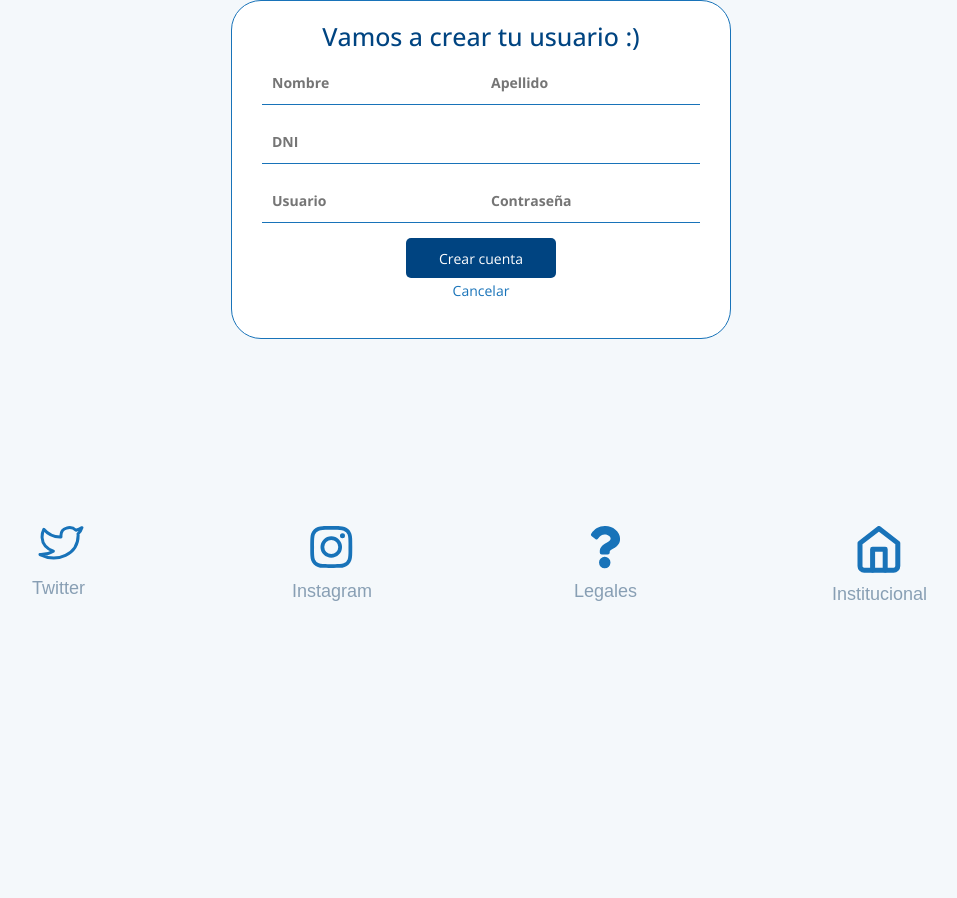
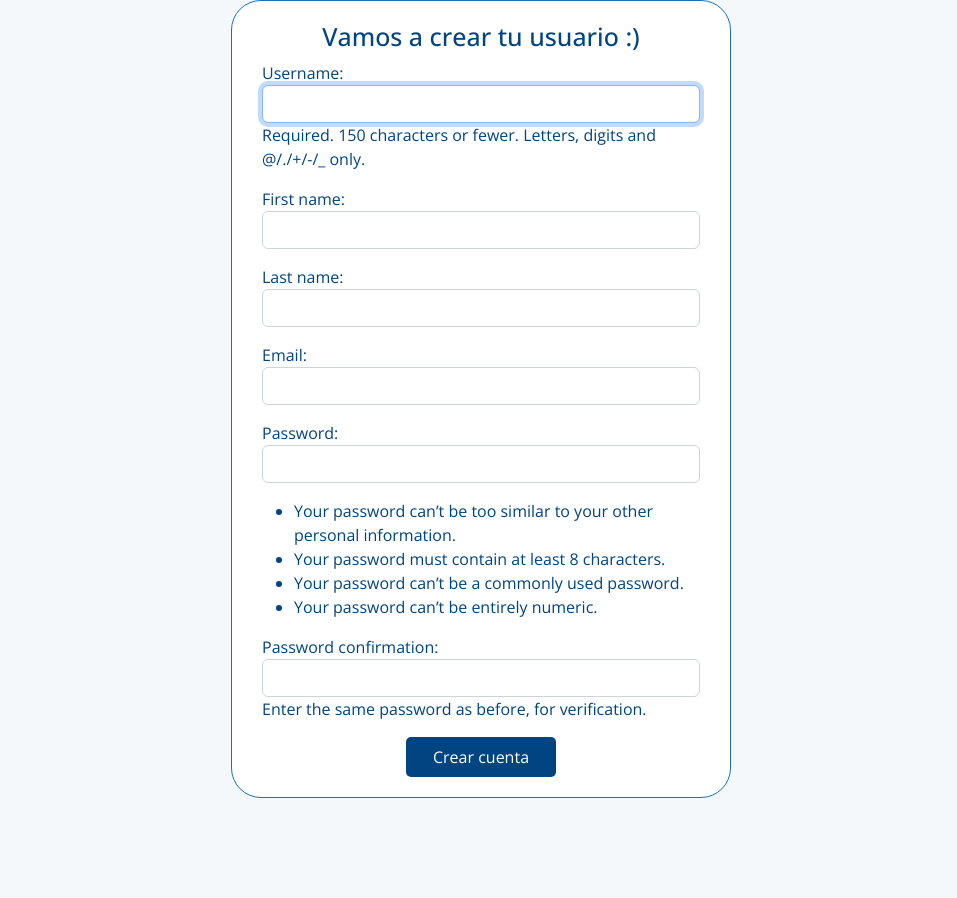
Before and after one commit to TomiiPorrini/Sprint-7, a Django app: page /register/ in a window 1280 px wide. Shown: the part 173-1071 px from the top of the page, without its empty margins (159-1116 px from the left). Before the commit the page ends 774 px from the top, so only its background shows below. Run offline with Django 4.2, Linux system fonts and the light colour scheme.

Commit message:
Pagina de registro y login creadas con sistema de autenticacion de Django. HTML adaptado. Pagina de inicio con nombre de cada usuario. Almacenamiento de cada cuenta en DB

```diff
--- /dev/null
+++ b/homebanking/Login/forms.py
@@ -0,0 +1,20 @@
+from django.contrib.auth.models import User
+from django.contrib.auth.forms import UserCreationForm
+from django import forms
+
+
+class RegisterUserForm(UserCreationForm):
+	email = forms.EmailField(widget=forms.EmailInput(attrs={'class': 'form-control'}))
+	first_name = forms.CharField(max_length=50, widget=forms.TextInput(attrs={'class': 'form-control'}))
+	last_name = forms.CharField(max_length=50, widget=forms.TextInput(attrs={'class': 'form-control'}))
+
+	class Meta:
+		model = User
+		fields = ('username', 'first_name', 'last_name', 'email', 'password1', 'password2')
+
+	def __init__(self, *args, **kwargs):
+		super(RegisterUserForm, self).__init__(*args, *kwargs)
+
+		self.fields['username'].widget.attrs['class'] = 'form-control'
+		self.fields['password1'].widget.attrs['class'] = 'form-control'
+		self.fields['password2'].widget.attrs['class'] = 'form-control'
--- a/homebanking/Login/static/Login/css/styles-reg.css
+++ b/homebanking/Login/static/Login/css/styles-reg.css
@@ -27,6 +27,7 @@ h1 {
     margin-top: -110px;
     margin-left: 168px;
 }
+
 /* gral */
 .form-login {
     width: 500px;
@@ -40,6 +41,7 @@ h1 {
     color: #004481;
     position: relative;
 }
+
 /* titulo */
 .form-login h5 {
     margin: 0;
@@ -47,6 +49,7 @@ h1 {
     height: 40px;
     font-size: 25px;
 }
+
 /* subtitulo */
 .form-login h6 {
     color: #abb9d6;
@@ -55,6 +58,7 @@ h1 {
     margin-bottom: 30px;
     font-size: 15px;
 }
+
 /* usuario y contraseña */
 .controls {
     width: 100%;
@@ -72,6 +76,7 @@ h1 {
     transition: all ease 0.5s;
     color: #1873b9;
 }
+
 /* ingresar */
 .buttons {
     width: 150px;
@@ -91,10 +96,12 @@ h1 {
     text-decoration: none;
     font-size: 14px;
 }
+
 /* acomodado */
 .registrarme {
     float: left;
 }
+
 .olvide {
     padding-left: 195px;
 }
@@ -197,14 +204,14 @@ footer {
     }
 
     footer {
-    padding: 1em 0;
+        padding: 1rem;
         text-align: center;
         align-items: center;
         position: absolute;
         bottom: 0;
         left: 0;
         width: 100%;
-    padding-bottom: 2rem;
+
     }
 
     .col-1 {
--- a/homebanking/Login/templates/Login/register.html
+++ b/homebanking/Login/templates/Login/register.html
@@ -1,9 +1,10 @@
+{% load static %}
 <!DOCTYPE html>
 <html>
 <head>
-    <meta charset="UTF-8" />
-    <meta http-equiv="X-UA-Compatible" content="IE=edge" />
-    <meta name="viewport" content="width=device-width, initial-scale=1.0" />
+	<meta charset="UTF-8"/>
+	<meta http-equiv="X-UA-Compatible" content="IE=edge"/>
+	<meta name="viewport" content="width=device-width, initial-scale=1.0"/>
 	<link
 			href="https://cdn.jsdelivr.net/npm/bootstrap@5.2.0-beta1/dist/css/bootstrap.min.css"
 			rel="stylesheet"
@@ -13,9 +14,8 @@
 	<style>
         @import url("https://fonts.googleapis.com/css2?family=Open+Sans:wght@300;400;500;600;700;800&display=swap");
 	</style>
-    {% load static %}
-    <link rel="stylesheet" href="{% static 'Login/css/styles-reg.css' %}" />
-    <link rel="shortcut icon" href="{% static 'Login\static\Login\images\LOGO-SMALL-BLUE-BACKGROUND.svg' %}" />
+	<link rel="stylesheet" href="{% static 'Login/css/styles-reg.css' %}"/>
+	<link rel="shortcut icon" href="{% static 'Login\static\Login\images\LOGO-SMALL-BLUE-BACKGROUND.svg' %}"/>
 	<title>ITBANK-Registro</title>
 </head>
 
@@ -29,91 +29,23 @@
 </header>
 
 <div class="form-login">
+	{% if form.errors %}
+		<p>Los datos ingresados no son correctos. Por favor, intente nuevamente con otros datos</p>
+	{% endif %}
+
 	<h5>Vamos a crear tu usuario :)</h5>
 	<div class="datos-form-1">
-        <input
-          class="controls"
-          type="text"
-          name="nombre"
-          value=""
-          placeholder="Nombre"
-        />
-        <input
-          class="controls"
-          type="text"
-          name="apellido"
-          value=""
-          placeholder="Apellido"
-        />
+		<form action="{% url 'register' %}" method="post">
+			{% csrf_token %}
+
+			{{ form.as_p }}
+			<input class="buttons" type="submit" name="" value="Crear cuenta"/>
+
+
+		</form>
 	</div>
-      <input
-        class="controls"
-        type="text"
-        name="dni"
-        value=""
-        placeholder="DNI"
-      />
-      <div class="datos-form-1">
-        <input
-          class="controls"
-          type="text"
-          name="usuario"
-          value=""
-          placeholder="Usuario"
-        />
-        <input
-          class="controls"
-          type="password"
-          name="contrasena"
-          value=""
-          placeholder="Contraseña"
-        />
-      </div>
-      <a href="index.html"
-        ><input class="buttons" type="submit" name="" value="Crear cuenta"
-      /></a>
-      <p class="clave-olvide"><a href="login.html">Cancelar</a></p>
 </div>
 
-    <footer>
-      <div class="container">
-        <!-- FILA 1 - DE ICONOS -->
-        <div class="row justify-content-center">
-          <div class="col-2">
-            <a href="#" class="btn" aria-current="page"
-              ><img
-                src="{% static 'Login/images/twitter.svg' %}"
-                alt="Twitter"
-                class="img-fluid img"
-            /></a>
-          </div>
-          <div class="col-1">
-            <a href="#" class="btn"
-              ><img
-                src="{% static 'Login/images/instagram.svg' %}"
-                alt="Instagram"
-                class="img-fluid img"
-            /></a>
-          </div>
-          <div class="col-2">
-            <a href="#" class="btn"
-              ><img
-                src="{% static 'Login/images/question-mark.svg' %}"
-                alt="Question"
-                class="img-fluid img"
-            /></a>
-          </div>
-          <div class="col-1">
-            <a href="#" class="btn"
-              ><img
-                src="{% static 'Login/images/institucional.svg' %}"
-                alt="Home"
-                class="img-fluid img"
-            /></a>
-          </div>
-        </div>
-      </div>
-    </footer>
 
 <script
 		src="https://cdn.jsdelivr.net/npm/bootstrap@5.2.0-beta1/dist/js/bootstrap.bundle.min.js"
--- /dev/null
+++ b/homebanking/Login/urls.py
@@ -0,0 +1,10 @@
+from django.urls import path
+from . import views
+
+urlpatterns = [
+	path('', views.login_page, name="login"),
+	path('login/', views.login_page, name="login"),
+	path('register/', views.register, name="register"),
+	path('home/', views.home, name="home"),
+
+	]
--- a/homebanking/Login/views.py
+++ b/homebanking/Login/views.py
@@ -1,12 +1,50 @@
-from django.shortcuts import render
+from django.shortcuts import render, redirect
+from django.contrib.auth import authenticate, login, logout
+from django.contrib import messages
+from django.contrib.auth.forms import UserCreationForm
+from .forms import RegisterUserForm
+from django.contrib.auth.decorators import login_required
+
 
 # Create your views here.
 
-def login(request):
-    return render(request, "Login/login.html")
+
+def login_page(request):
+	if request.method == "POST":
+		username = request.POST['username']
+		password = request.POST['password']
+		user = authenticate(request, username=username, password=password)
+		if user:
+			login(request, user)
+			return redirect('home')
+
+		else:
+			messages.success(request, ('Hubo un error con el login. Por favor, intente nuevamente.'))
+			return redirect('login')
+
+	else:
+		return render(request, 'Login/login.html', {})
+
+
+@login_required(login_url='login')
+def home(request):
+	return render(request, 'Login/home.html')
+
 
 def register(request):
-    return render(request, "Login/register.html")
+	if request.method == "POST":
+		# Inherits UserCreationForms from forms.py, adding some fields
+		form = RegisterUserForm(request.POST)
+		if form.is_valid():
+			form.save()
+			username = form.cleaned_data['username']
+			password = form.cleaned_data['password1']
+			user = authenticate(username=username, password=password)
+			login(request, user)
+			messages.success(request, 'Registration successful')
+			return redirect('home')
 
-def home(request):
-    return render(request, "Login/home.html")
+	else:
+		form = RegisterUserForm()
+
+	return render(request, 'Login/register.html', {'form': form})
--- a/homebanking/homebanking/urls.py
+++ b/homebanking/homebanking/urls.py
@@ -14,14 +14,12 @@ Including another URLconf
     2. Add a URL to urlpatterns:  path('blog/', include('blog.urls'))
 """
 from django.contrib import admin
-from django.urls import path
-from Login import views as views_login
-# from Login import views as views_login
+from django.urls import path, include
 
 
 urlpatterns = [
     path('admin/', admin.site.urls),
-    path('', views_login.login),
-    path('home/', views_login.home),
-    path('register/', views_login.register)
+    path('', include('Login.urls')),
+
+
 ]
```
Also changed, not shown: homebanking/Login/templates/Login/home.html (+18 -12 lines), homebanking/Login/templates/Login/login.html (+26 -8 lines), homebanking/homebanking/settings.py (+7 -2 lines), homebanking/db.sqlite3, 2 other files. Lines whose indentation alone changed are shown as unchanged.
